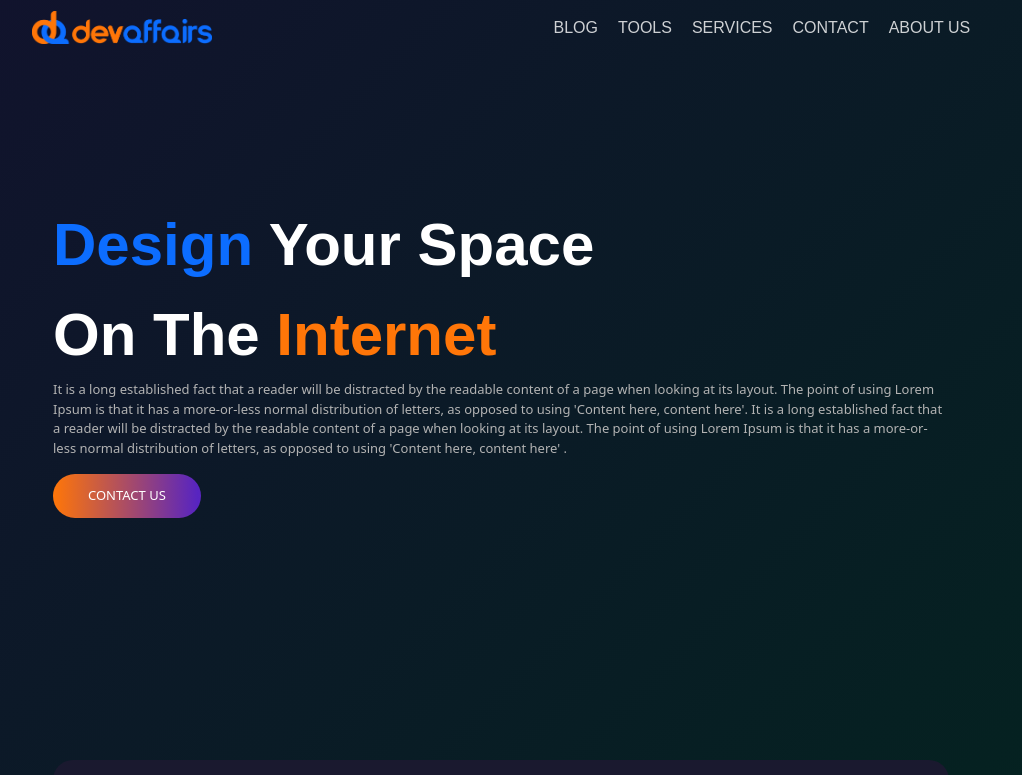
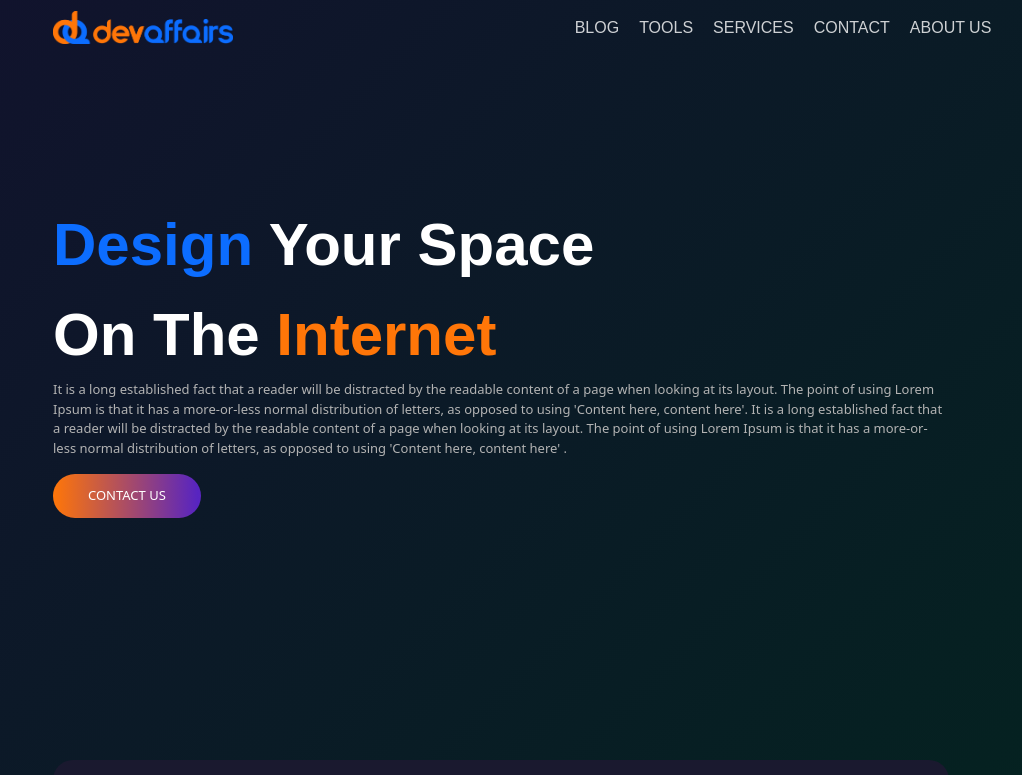
Before and after one commit to Dev-Affairs/LandindingPage, a plain HTML site: page index.html in a window 1280 px wide. Shown: the top 775 px of the page, without its empty margins (139-1161 px from the left). Drawn offline with nearby package versions, Linux system fonts and the light colour scheme.

Commit message:
DA logo alignment chnaqged

```diff
--- a/style.css
+++ b/style.css
@@ -33,7 +33,8 @@ body {
 .nav-logo {
   /* position: absolute;
   left: var(--page-initial-padding); */
-  margin: auto;
+  /* margin: auto; */
+  margin: auto var(--page-initial-padding) auto;
 }
 
 .nav-logo img {
```
